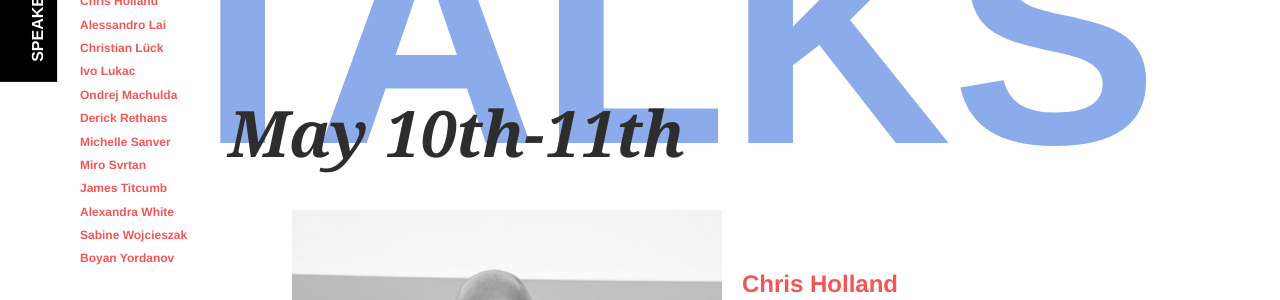
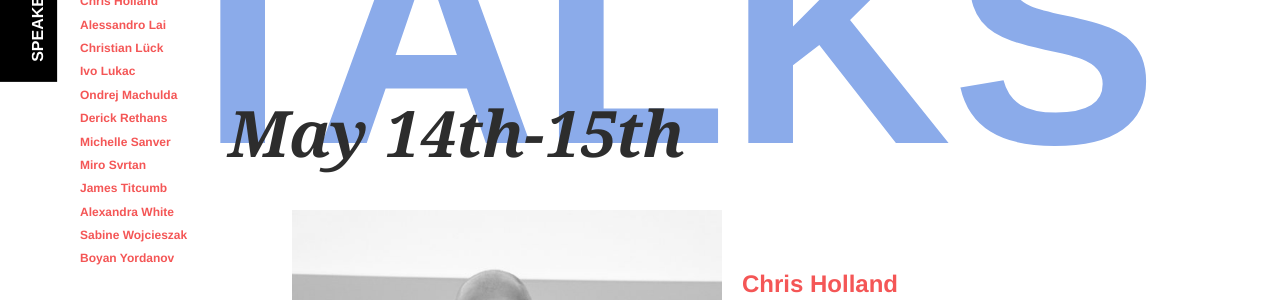
Before and after one commit to giuliatosato/2020.phpday.it, a Jekyll site: the page built from talks.md, in a window 1280 px wide and 900 px high. Shown: the part 199-499 px from the top of the window. Built offline with Jekyll 4.4.1, drawn with Linux system fonts in a browser that asks for light colours; some web fonts are replaced; comment, search, counter and statistics services are not loaded.

Commit message:
Fix dates

```diff
--- a/talks.md
+++ b/talks.md
@@ -14,7 +14,7 @@ title: Talks
 
   <div class="talks-intro">
     <h2 class="talks-intro__date">
-      May 10th-11th
+      May 14th-15th
     </h2>
   </div>
 
```
